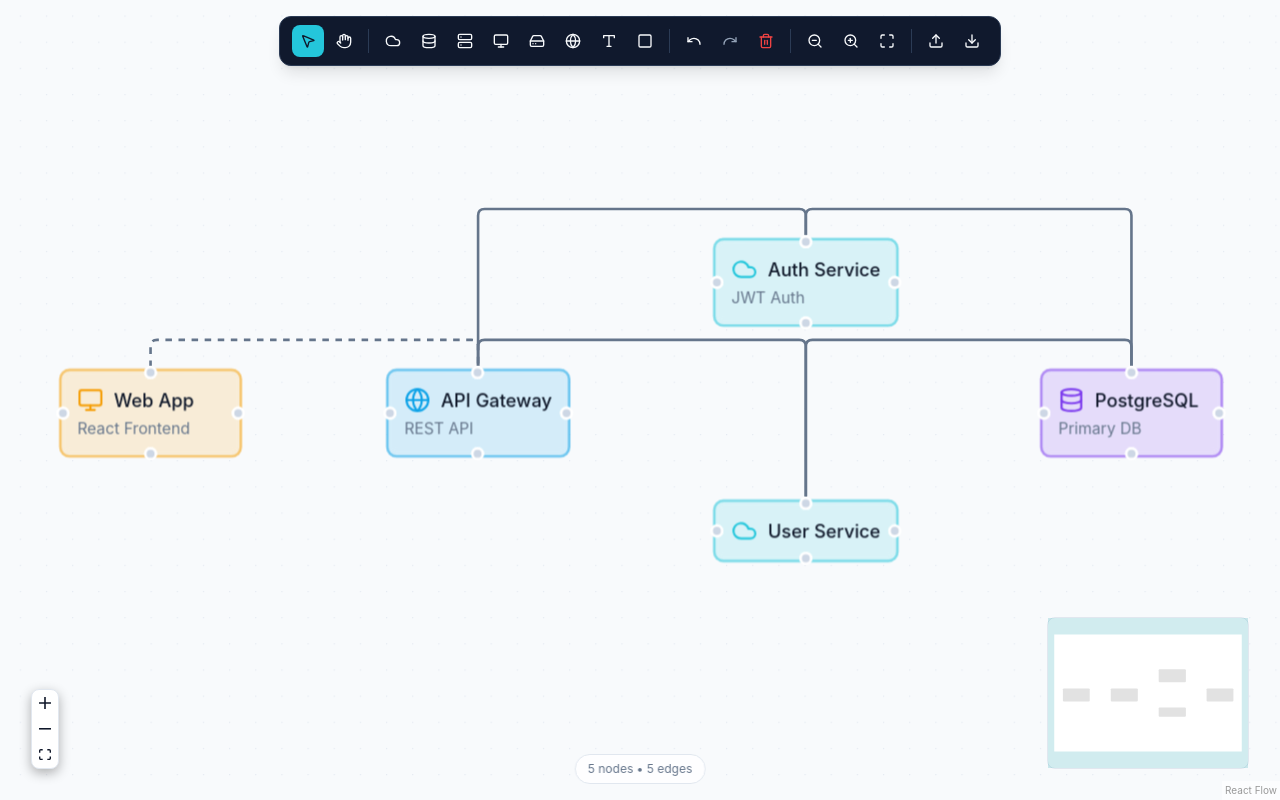
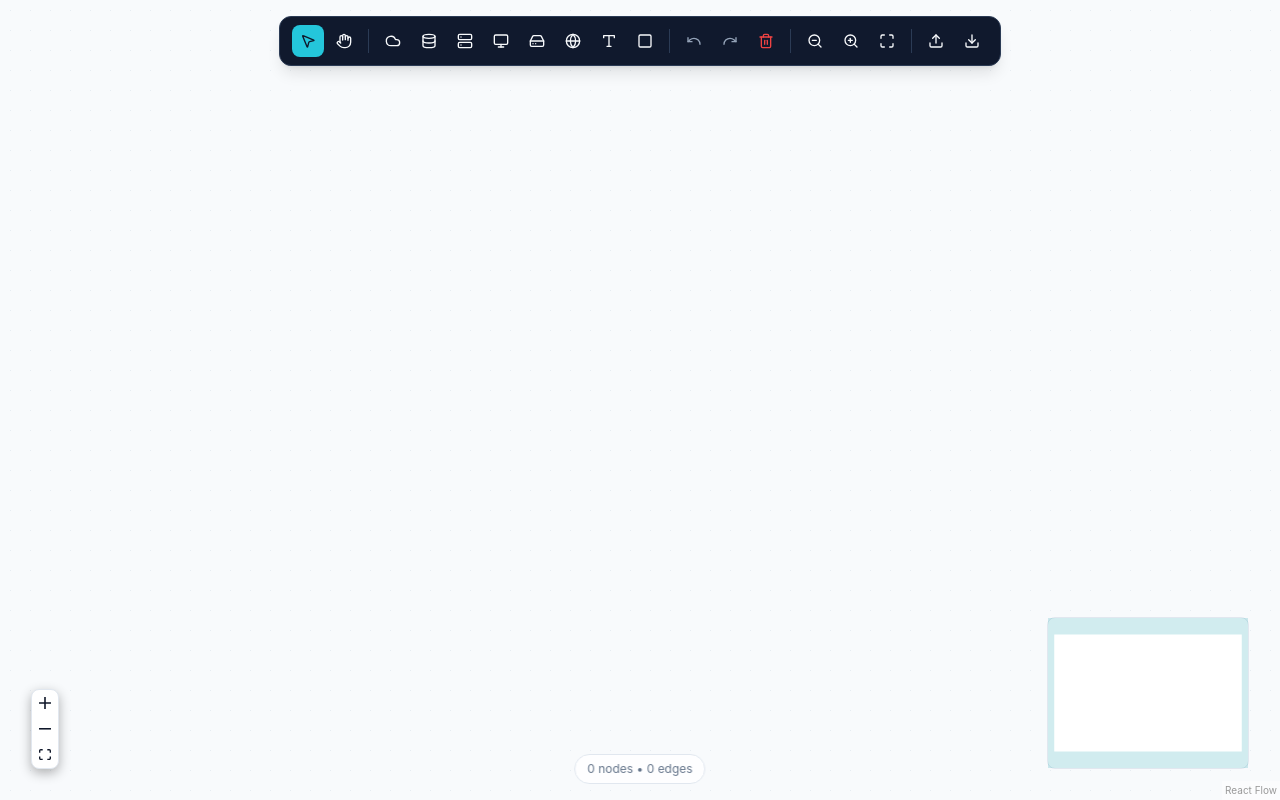
Before and after one commit to ariffrahimin/lukis, a React (Vite) app: page / in a window 1280 px wide. Built offline with nearby package versions, Linux system fonts and the light colour scheme.

Commit message:
arrows option

```diff
--- a/src/components/DiagramCanvas.tsx
+++ b/src/components/DiagramCanvas.tsx
@@ -15,6 +15,7 @@ import {
   BackgroundVariant,
   Panel,
   ConnectionMode,
+  MarkerType,
 } from '@xyflow/react';
 import '@xyflow/react/dist/style.css';
 import { v4 as uuidv4 } from 'uuid';
@@ -39,46 +40,9 @@ const defaultNodeLabels: Record<NodeType, string> = {
   group: 'Group',
 };
 
-const initialNodes: Node[] = [
-  {
-    id: '1',
-    type: 'client',
-    position: { x: 100, y: 200 },
-    data: { label: 'Web App', nodeType: 'client', description: 'React Frontend' },
-  },
-  {
-    id: '2',
-    type: 'api',
-    position: { x: 350, y: 200 },
-    data: { label: 'API Gateway', nodeType: 'api', description: 'REST API' },
-  },
-  {
-    id: '3',
-    type: 'service',
-    position: { x: 600, y: 100 },
-    data: { label: 'Auth Service', nodeType: 'service', description: 'JWT Auth' },
-  },
-  {
-    id: '4',
-    type: 'service',
-    position: { x: 600, y: 300 },
-    data: { label: 'User Service', nodeType: 'service' },
-  },
-  {
-    id: '5',
-    type: 'database',
-    position: { x: 850, y: 200 },
-    data: { label: 'PostgreSQL', nodeType: 'database', description: 'Primary DB' },
-  },
-];
+const initialNodes: Node[] = [];
 
-const initialEdges: Edge[] = [
-  { id: 'e1-2', source: '1', target: '2', animated: true },
-  { id: 'e2-3', source: '2', target: '3' },
-  { id: 'e2-4', source: '2', target: '4' },
-  { id: 'e3-5', source: '3', target: '5' },
-  { id: 'e4-5', source: '4', target: '5' },
-];
+const initialEdges: Edge[] = [];
 
 export const DiagramCanvas = () => {
   const reactFlowWrapper = useRef<HTMLDivElement>(null);
@@ -108,7 +72,11 @@ export const DiagramCanvas = () => {
   }, []);
 
   const onConnect = useCallback((connection: Connection) => {
-    setEdges((eds) => addEdge({ ...connection, type: 'smoothstep' }, eds));
+    setEdges((eds) => addEdge({
+      ...connection,
+      type: 'smoothstep',
+      markerEnd: { type: MarkerType.Arrow }
+    }, eds));
   }, [setEdges]);
 
   const onNodeClick = useCallback((_: React.MouseEvent, node: Node) => {
@@ -400,6 +368,7 @@ export const DiagramCanvas = () => {
         defaultEdgeOptions={{
           type: 'smoothstep',
           style: { strokeWidth: 2 },
+          markerEnd: { type: MarkerType.Arrow },
         }}
         connectionLineStyle={{ strokeWidth: 2 }}
         snapToGrid
--- a/src/components/PropertiesPanel.tsx
+++ b/src/components/PropertiesPanel.tsx
@@ -1,7 +1,7 @@
 
 import { useState, useEffect } from 'react';
-import { type Node, type Edge } from '@xyflow/react';
-import { type DiagramNodeData } from '../types/diagrams';
+import { type Node, type Edge, MarkerType as ReactFlowMarkerType } from '@xyflow/react';
+import { type DiagramNodeData, type MarkerType } from '../types/diagrams';
 import { Input } from './ui/input';
 import { Label } from './ui/label';
 import { Textarea } from './ui/textarea';
@@ -47,6 +47,8 @@ export const PropertiesPanel = ({
   const [label, setLabel] = useState('');
   const [description, setDescription] = useState('');
   const [edgeType, setEdgeType] = useState('default');
+  const [markerStart, setMarkerStart] = useState<MarkerType>('none');
+  const [markerEnd, setMarkerEnd] = useState<MarkerType>('arrow');
   const [animated, setAnimated] = useState(false);
 
   const nodeData = selectedNode?.data && isValidNodeData(selectedNode.data) ? selectedNode.data : undefined;
@@ -61,6 +63,8 @@ export const PropertiesPanel = ({
   useEffect(() => {
     if (selectedEdge) {
       setEdgeType(selectedEdge.type || 'default');
+      setMarkerStart((selectedEdge.markerStart as any)?.type || 'none');
+      setMarkerEnd((selectedEdge.markerEnd as any)?.type || 'arrow');
       setAnimated(selectedEdge.animated || false);
     }
   }, [selectedEdge]);
@@ -90,6 +94,24 @@ export const PropertiesPanel = ({
     setAnimated(value);
     if (selectedEdge) {
       onEdgeUpdate(selectedEdge.id, { animated: value });
+    }
+  };
+
+  const handleMarkerStartChange = (value: MarkerType) => {
+    setMarkerStart(value);
+    if (selectedEdge) {
+      onEdgeUpdate(selectedEdge.id, {
+        markerStart: value === 'none' ? undefined : { type: value as ReactFlowMarkerType }
+      });
+    }
+  };
+
+  const handleMarkerEndChange = (value: MarkerType) => {
+    setMarkerEnd(value);
+    if (selectedEdge) {
+      onEdgeUpdate(selectedEdge.id, {
+        markerEnd: value === 'none' ? undefined : { type: value as ReactFlowMarkerType }
+      });
     }
   };
 
@@ -185,6 +207,34 @@ export const PropertiesPanel = ({
               </Select>
             </div>
 
+            <div className="space-y-2">
+              <Label className="text-xs text-muted-foreground">Start Marker</Label>
+              <Select value={markerStart} onValueChange={handleMarkerStartChange}>
+                <SelectTrigger className="h-9">
+                  <SelectValue />
+                </SelectTrigger>
+                <SelectContent>
+                  <SelectItem value="none">None</SelectItem>
+                  <SelectItem value="arrow">Arrow</SelectItem>
+                  <SelectItem value="arrowclosed">Arrow Closed</SelectItem>
+                </SelectContent>
+              </Select>
+            </div>
+
+            <div className="space-y-2">
+              <Label className="text-xs text-muted-foreground">End Marker</Label>
+              <Select value={markerEnd} onValueChange={handleMarkerEndChange}>
+                <SelectTrigger className="h-9">
+                  <SelectValue />
+                </SelectTrigger>
+                <SelectContent>
+                  <SelectItem value="none">None</SelectItem>
+                  <SelectItem value="arrow">Arrow</SelectItem>
+                  <SelectItem value="arrowclosed">Arrow Closed</SelectItem>
+                </SelectContent>
+              </Select>
+            </div>
+
             <div className="flex items-center justify-between">
               <Label className="text-xs text-muted-foreground">Animated</Label>
               <button
--- a/src/types/diagrams.ts
+++ b/src/types/diagrams.ts
@@ -30,3 +30,5 @@ export interface ToolbarItem {
 }
 
 export type EdgeType = 'default' | 'step' | 'smoothstep' | 'straight';
+
+export type MarkerType = 'none' | 'arrow' | 'arrowclosed';
```
